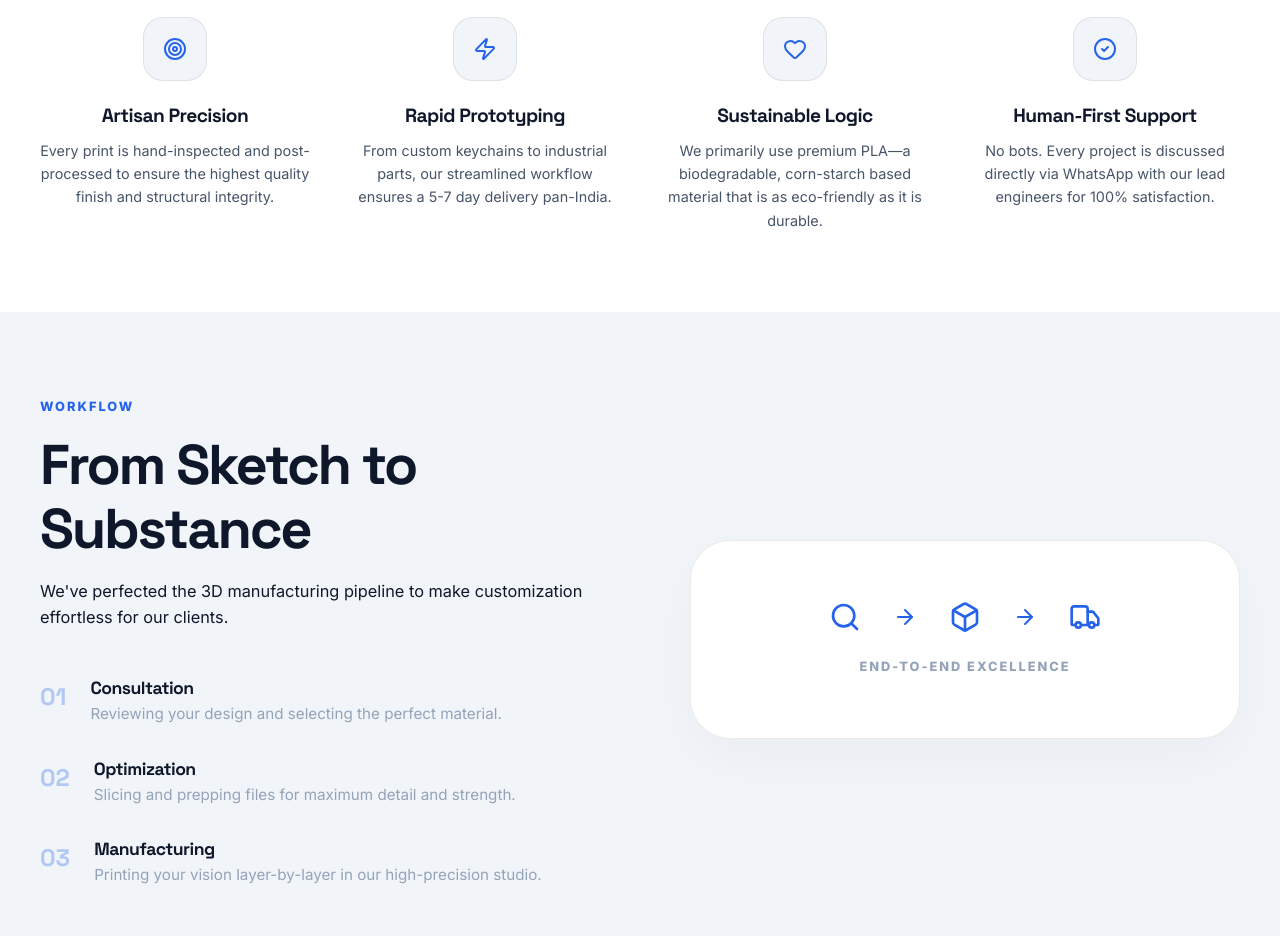
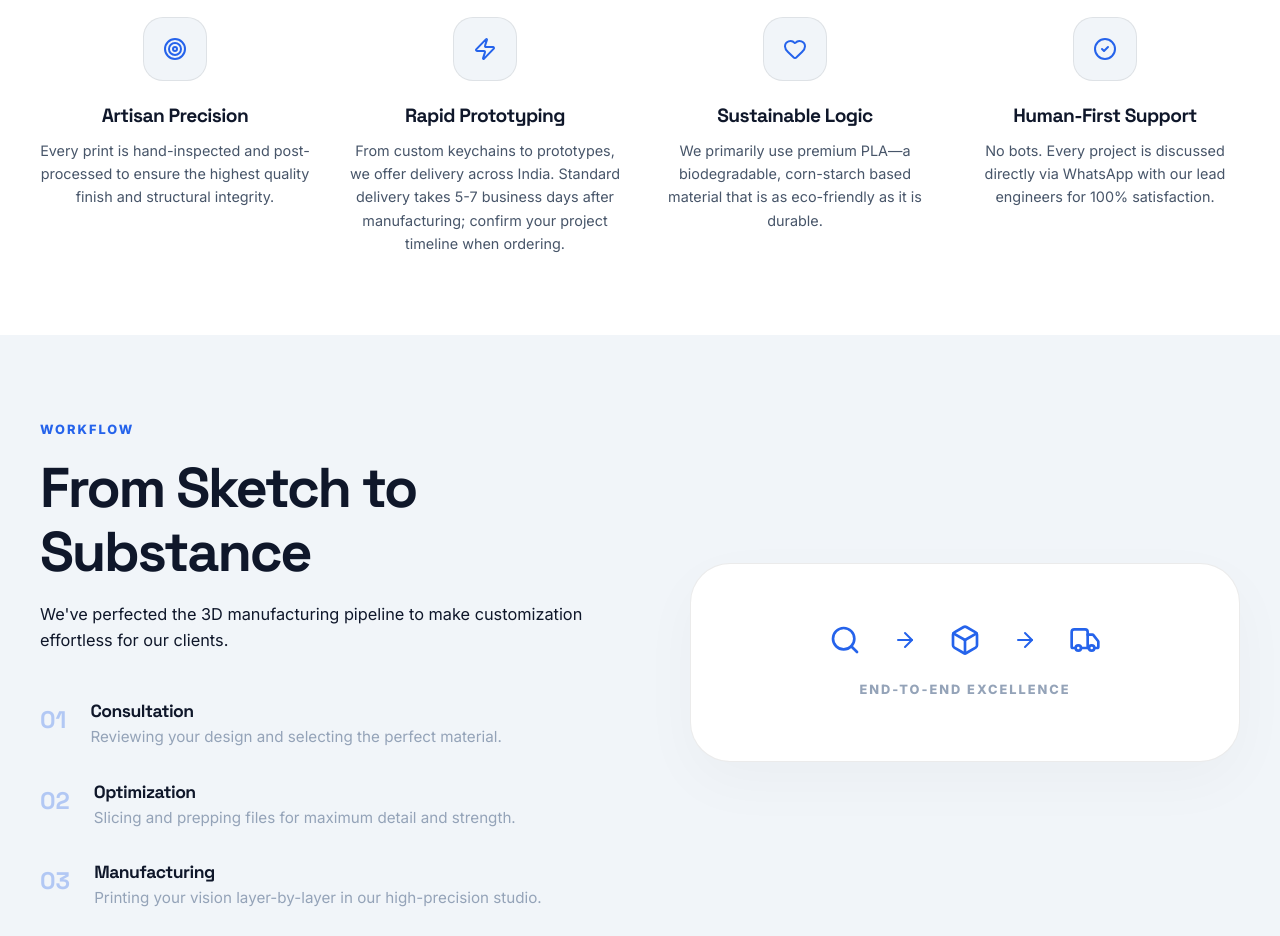
Before and after one commit to Ayush-byte-1203/printin3dcreations, a React (Create React App) app: page /about in a window 1280 px wide. Shown: the part 1040-1976 px from the top of the page. Built offline with nearby package versions, Linux system fonts and the light colour scheme; no server answers.

Commit message:
Keep admin catalog refreshes immediate and align delivery information

```diff
--- a/src/components/AboutUs.js
+++ b/src/components/AboutUs.js
@@ -64,7 +64,7 @@ const AboutUs = () => {
                         <div className="why-card reveal-hidden reveal-stagger-2">
                             <div className="why-icon-wrap"><Zap size={24} /></div>
                             <h3>Rapid Prototyping</h3>
-                            <p>From custom keychains to industrial parts, our streamlined workflow ensures a 5-7 day delivery pan-India.</p>
+                            <p>From custom keychains to prototypes, we offer delivery across India. Standard delivery takes 5-7 business days after manufacturing; confirm your project timeline when ordering.</p>
                         </div>
                         <div className="why-card reveal-hidden reveal-stagger-3">
                             <div className="why-icon-wrap"><Heart size={24} /></div>
--- a/src/components/Contact.js
+++ b/src/components/Contact.js
@@ -82,7 +82,7 @@ const Contact = () => {
                                 <div className="benefit-icon-p"><Clock size={18} /></div>
                                 <div className="benefit-text-p">
                                     <h4>Fast Turnaround</h4>
-                                    <p>Standard delivery in 5-7 business days.</p>
+                                    <p>Delivery in 5-7 business days after manufacturing.</p>
                                 </div>
                             </div>
                         </div>
--- a/src/components/ContactPage.js
+++ b/src/components/ContactPage.js
@@ -54,7 +54,7 @@ const ContactPage = () => {
     };
 
     const faqs = [
-        { q: "How long does delivery take?", a: "Standard shipping takes 5-7 business days pan-India." },
+        { q: "How long does delivery take?", a: "Standard delivery takes 5-7 business days after manufacturing. Confirm the estimate for your location when ordering." },
         { q: "What materials do you use?", a: "We primarily use premium, eco-friendly PLA and PETG." },
         { q: "Can I get a bulk discount?", a: "Yes, for orders over 10 units, we offer volume pricing." }
     ];
--- a/src/components/Seo.js
+++ b/src/components/Seo.js
@@ -37,7 +37,7 @@ export function getPageMeta(pathname, catalog) {
     } else if (noindex) [title, description] = ['Print-IN 3D', 'Print-IN 3D Creations'];
     else { title = 'Page Not Found | Print-IN 3D'; description = 'This page or product is no longer available. Explore the current Print-IN 3D collection.'; status = 404; canonical = null; }
 
-    const organization = { '@type': 'Organization', '@id': `${SITE_URL}/#organization`, name: 'Print-IN 3D Creations', url: `${SITE_URL}/`, logo: `${SITE_URL}/favicon.webp`, contactPoint: { '@type': 'ContactPoint', contactType: 'customer service', telephone: '+91-7043591952' } };
+    const organization = { '@type': 'Organization', '@id': `${SITE_URL}/#organization`, name: 'Print-IN 3D Creations', url: `${SITE_URL}/`, logo: `${SITE_URL}/favicon.webp`, email: 'printin3dcreations@gmail.com', sameAs: ['https://www.instagram.com/printin_3dcreations/'], contactPoint: { '@type': 'ContactPoint', contactType: 'customer service', telephone: '+91-7043591952' } };
     const graph = status === 200 && !noindex ? [organization, {
         '@type': 'WebSite', '@id': `${SITE_URL}/#website`, name: 'Print-IN 3D Creations', url: `${SITE_URL}/`, publisher: { '@id': organization['@id'] }
     }, { '@type': product ? 'ItemPage' : topic ? 'CollectionPage' : path === '/about' ? 'AboutPage' : path === '/contact' ? 'ContactPage' : 'WebPage', '@id': `${canonical}#webpage`, url: canonical, name: title, description, isPartOf: { '@id': `${SITE_URL}/#website` }, inLanguage: 'en-IN' }] : [];
--- a/src/context/DataContext.js
+++ b/src/context/DataContext.js
@@ -11,7 +11,7 @@ export const DataProvider = ({ children, initialData = null }) => {
     const refreshData = async () => {
         try {
             let data;
-            if (process.env.NODE_ENV === 'development') {
+            if (process.env.NODE_ENV === 'development' || window.location.pathname.startsWith('/admin')) {
                 const responses = await Promise.all(['topics', 'products'].map(endpoint =>
                     fetch(`${API_BASE}/${endpoint}/`, { signal: AbortSignal.timeout(15000) })));
                 if (responses.some(r => !r.ok)) throw new Error('Catalog API unavailable');
```
